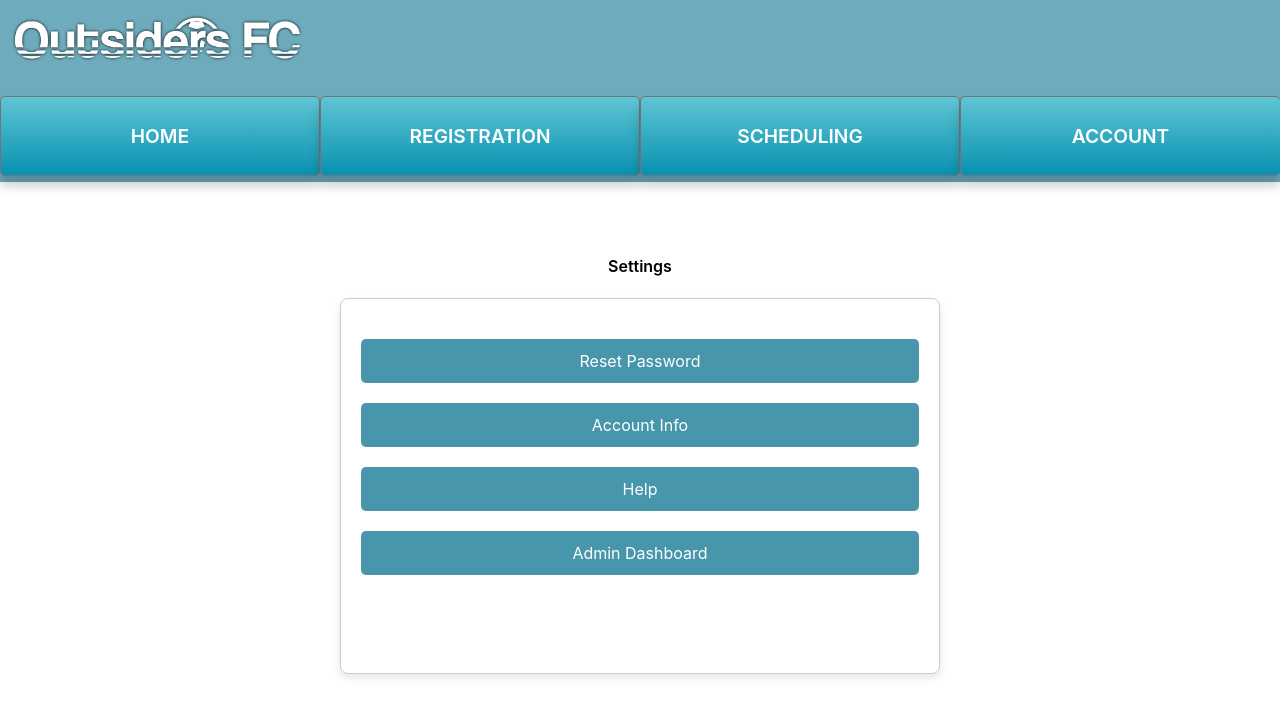
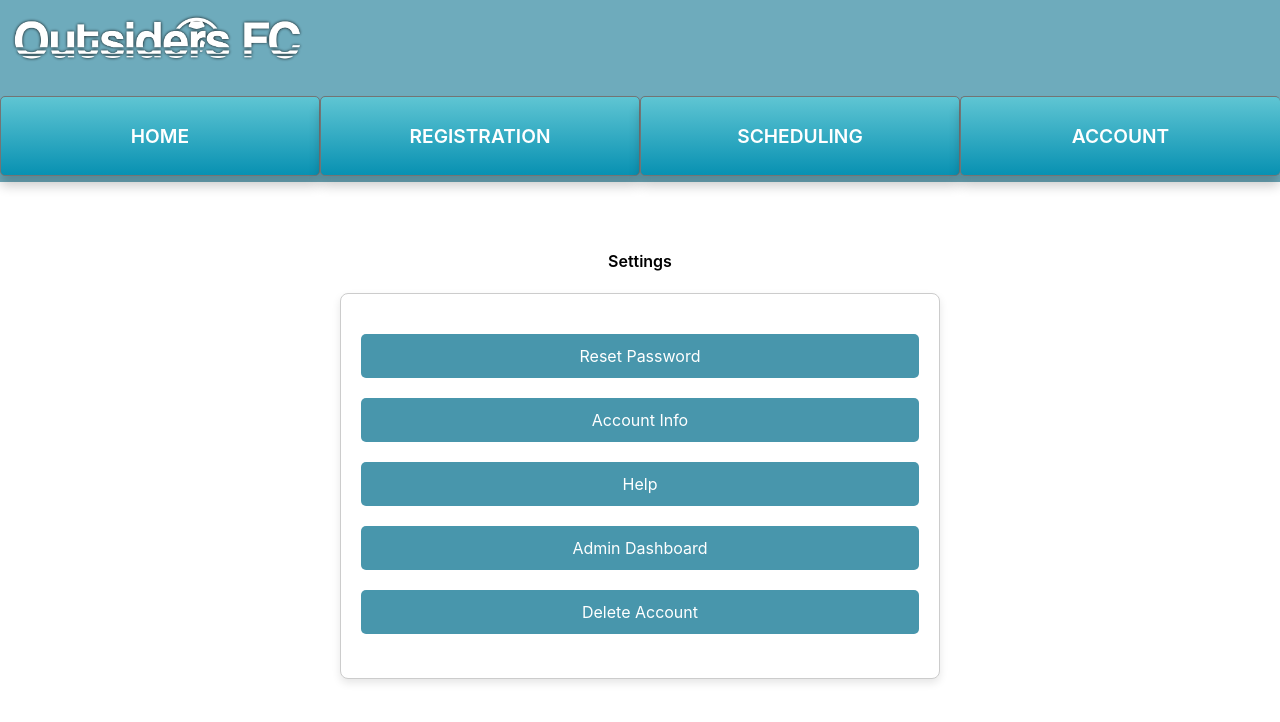
Before and after one commit to Lukkex/outsiders, a React (Create React App) app: page /settings in a window 1280 px wide. Shown: the top 722 px of the page. Built offline with nearby package versions, Linux system fonts and the light colour scheme; no server answers.

Commit message:
Delete Account

```diff
--- a/src/App.css
+++ b/src/App.css
@@ -167,6 +167,7 @@ h1 {
   transform: scale(1.05);
 }
 
+
 .settings-container .admin-link {
   text-decoration: none;
   display: block;
--- a/src/components/Settings.js
+++ b/src/components/Settings.js
@@ -26,6 +26,7 @@ function Settings() {
                         <Link to="/admindashboard" className="admin-link">
                             <button type="button" className="rounded-button">Admin Dashboard</button>
                         </Link>
+                        <button type="submit" className="rounded-button">Delete Account</button>
                         <br />
                     </form>
                     <br />
```
